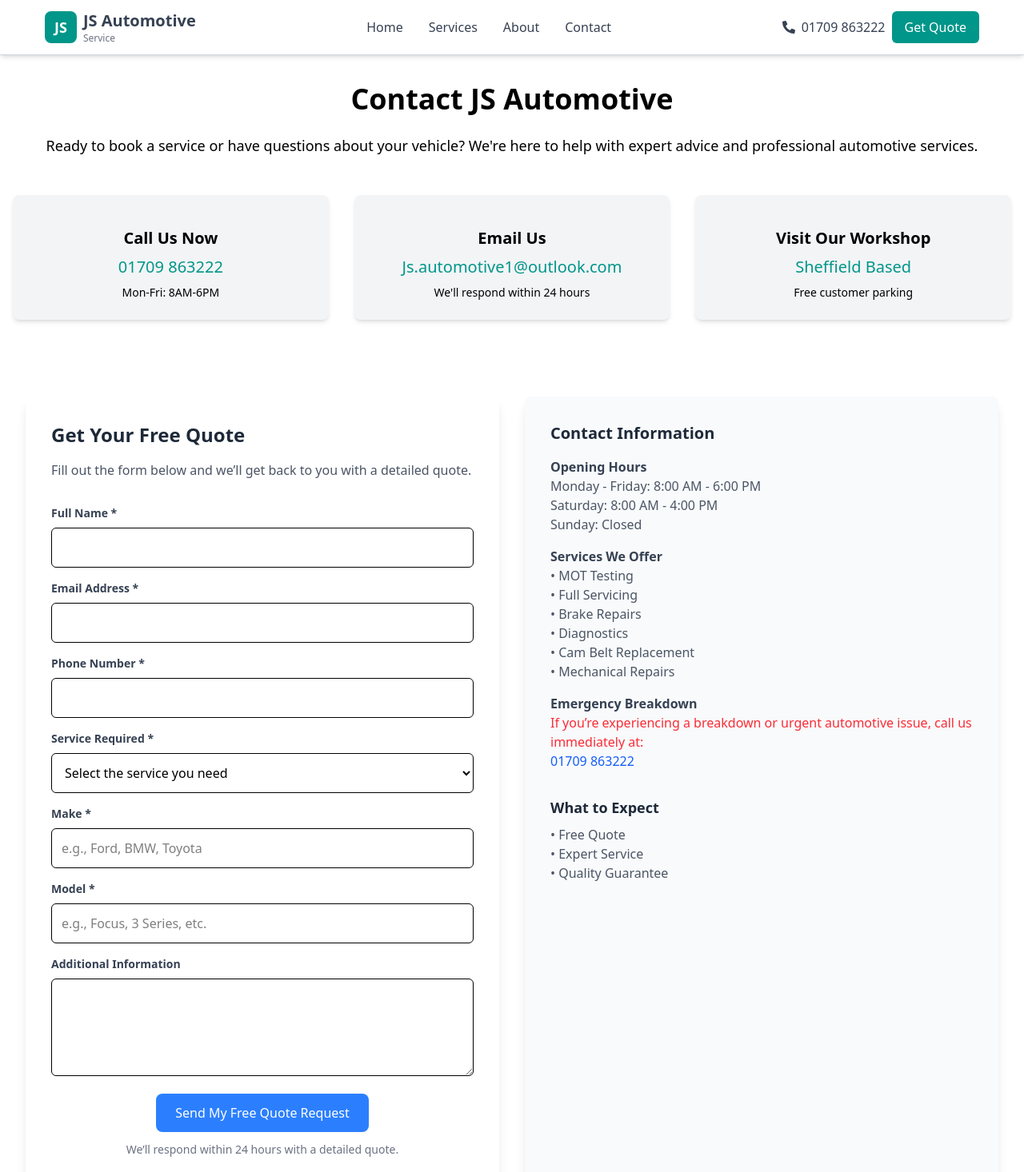
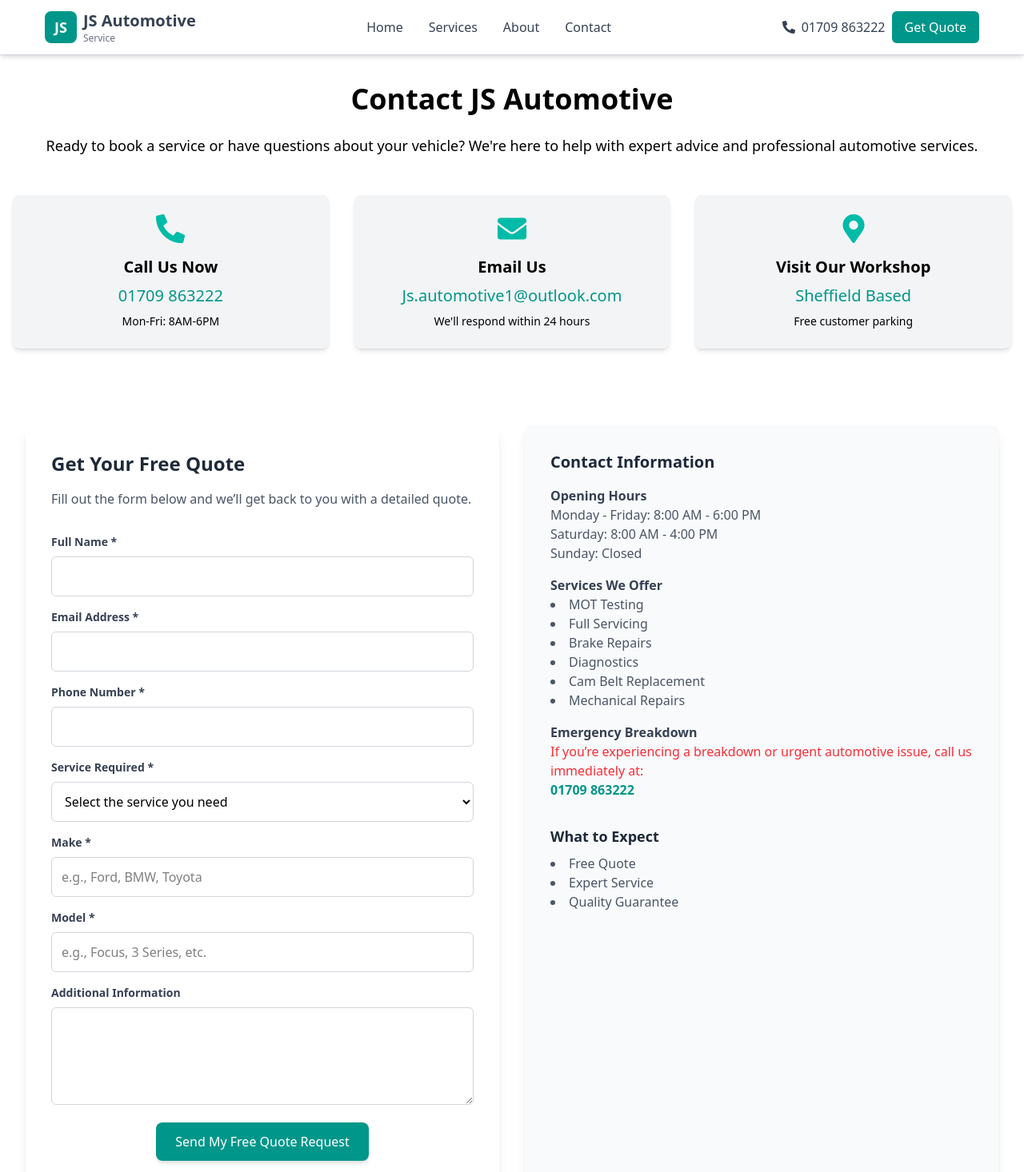
Before and after one commit to STharshan/js, a React (Vite) app: page /contact in a window 1280 px wide. Shown: the top 1466 px of the page at 80% size. Built offline with nearby package versions, Linux system fonts and the light colour scheme.

Commit message:
add home page animation

```diff
--- a/src/components/Contact/ContactHeader.jsx
+++ b/src/components/Contact/ContactHeader.jsx
@@ -1,4 +1,5 @@
 import React from 'react';
+import { FaPhoneAlt, FaEnvelope, FaMapMarkerAlt } from 'react-icons/fa';
 
 const ContactHeader = () => {
   return (
@@ -8,26 +9,56 @@ const ContactHeader = () => {
         <p className="text-lg mb-12">
           Ready to book a service or have questions about your vehicle? We're here to help with expert advice and professional automotive services.
         </p>
+
         <div className="grid md:grid-cols-3 gap-8">
-          <div className="bg-gray-100 p-6 rounded-lg shadow-md text-center">
-            <div className="text-teal-500 mb-4">
-              <i className="fas fa-phone-alt text-3xl"></i>
+          {/* Phone */}
+          <div
+            className="
+              bg-gray-100 p-6 rounded-lg shadow-md text-center
+              transition-all duration-300
+              hover:shadow-[0_0_25px_#00BFA5]
+              active:shadow-[0_0_25px_#00BFA5]
+              hover:scale-105
+            "
+          >
+            <div className="text-teal-500 mb-4 flex justify-center">
+              <FaPhoneAlt size={36} />
             </div>
             <h3 className="text-xl font-semibold mb-2">Call Us Now</h3>
             <p className="text-teal-600 text-xl mb-2">01709 863222</p>
             <p className="text-sm">Mon-Fri: 8AM-6PM</p>
           </div>
-          <div className="bg-gray-100 p-6 rounded-lg shadow-md text-center">
-            <div className="text-teal-500 mb-4">
-              <i className="fas fa-envelope text-3xl"></i>
+
+          {/* Email */}
+          <div
+            className="
+              bg-gray-100 p-6 rounded-lg shadow-md text-center
+              transition-all duration-300
+              hover:shadow-[0_0_25px_#00BFA5]
+              active:shadow-[0_0_25px_#00BFA5]
+              hover:scale-105
+            "
+          >
+            <div className="text-teal-500 mb-4 flex justify-center">
+              <FaEnvelope size={36} />
             </div>
             <h3 className="text-xl font-semibold mb-2">Email Us</h3>
             <p className="text-teal-600 text-xl mb-2">Js.automotive1@outlook.com</p>
             <p className="text-sm">We'll respond within 24 hours</p>
           </div>
-          <div className="bg-gray-100 p-6 rounded-lg shadow-md text-center">
-            <div className="text-teal-500 mb-4">
-              <i className="fas fa-map-marker-alt text-3xl"></i>
+
+          {/* Location */}
+          <div
+            className="
+              bg-gray-100 p-6 rounded-lg shadow-md text-center
+              transition-all duration-300
+              hover:shadow-[0_0_25px_#00BFA5]
+              active:shadow-[0_0_25px_#00BFA5]
+              hover:scale-105
+            "
+          >
+            <div className="text-teal-500 mb-4 flex justify-center">
+              <FaMapMarkerAlt size={36} />
             </div>
             <h3 className="text-xl font-semibold mb-2">Visit Our Workshop</h3>
             <p className="text-teal-600 text-xl mb-2">Sheffield Based</p>
--- a/src/components/Contact/QuoteForm.jsx
+++ b/src/components/Contact/QuoteForm.jsx
@@ -22,52 +22,71 @@ const QuoteForm = () => {
   return (
     <div className="max-w-screen-xl mx-auto px-4 sm:px-6 lg:px-8 py-8">
       <div className="grid grid-cols-1 md:grid-cols-2 gap-8">
+        {/* ✅ Quote Form */}
         <div className="bg-white p-8 rounded-lg shadow-lg">
           <h2 className="text-2xl font-bold text-gray-800 mb-4">Get Your Free Quote</h2>
-          <p className="text-gray-600 mb-8">Fill out the form below and we’ll get back to you with a detailed quote.</p>
+          <p className="text-gray-600 mb-8">
+            Fill out the form below and we’ll get back to you with a detailed quote.
+          </p>
+
           <form action="#">
+            {/* Full Name */}
             <div className="mb-4">
-              <label htmlFor="name" className="block text-sm font-semibold text-gray-700">Full Name *</label>
+              <label htmlFor="name" className="block text-sm font-semibold text-gray-700">
+                Full Name *
+              </label>
               <input
                 type="text"
                 id="name"
                 name="name"
-                className="w-full p-3 border rounded-md mt-2"
+                className="w-full p-3 border border-gray-300 rounded-md mt-2 focus:ring-2 focus:ring-teal-500 focus:border-teal-500 outline-none"
                 value={formData.name}
                 onChange={handleInputChange}
                 required
               />
             </div>
+
+            {/* Email */}
             <div className="mb-4">
-              <label htmlFor="email" className="block text-sm font-semibold text-gray-700">Email Address *</label>
+              <label htmlFor="email" className="block text-sm font-semibold text-gray-700">
+                Email Address *
+              </label>
               <input
                 type="email"
                 id="email"
                 name="email"
-                className="w-full p-3 border rounded-md mt-2"
+                className="w-full p-3 border border-gray-300 rounded-md mt-2 focus:ring-2 focus:ring-teal-500 focus:border-teal-500 outline-none"
                 value={formData.email}
                 onChange={handleInputChange}
                 required
               />
             </div>
+
+            {/* Phone */}
             <div className="mb-4">
-              <label htmlFor="phone" className="block text-sm font-semibold text-gray-700">Phone Number *</label>
+              <label htmlFor="phone" className="block text-sm font-semibold text-gray-700">
+                Phone Number *
+              </label>
               <input
                 type="tel"
                 id="phone"
                 name="phone"
-                className="w-full p-3 border rounded-md mt-2"
+                className="w-full p-3 border border-gray-300 rounded-md mt-2 focus:ring-2 focus:ring-teal-500 focus:border-teal-500 outline-none"
                 value={formData.phone}
                 onChange={handleInputChange}
                 required
               />
             </div>
+
+            {/* Service Required */}
             <div className="mb-4">
-              <label htmlFor="service" className="block text-sm font-semibold text-gray-700">Service Required *</label>
+              <label htmlFor="service" className="block text-sm font-semibold text-gray-700">
+                Service Required *
+              </label>
               <select
                 id="service"
                 name="service"
-                className="w-full p-3 border rounded-md mt-2"
+                className="w-full p-3 border border-gray-300 rounded-md mt-2 focus:ring-2 focus:ring-teal-500 focus:border-teal-500 outline-none"
                 value={formData.service}
                 onChange={handleInputChange}
                 required
@@ -81,87 +100,113 @@ const QuoteForm = () => {
                 <option value="Mechanical Repairs">Mechanical Repairs</option>
               </select>
             </div>
+
+            {/* Make */}
             <div className="mb-4">
-              <label htmlFor="make" className="block text-sm font-semibold text-gray-700">Make *</label>
+              <label htmlFor="make" className="block text-sm font-semibold text-gray-700">
+                Make *
+              </label>
               <input
                 type="text"
                 id="make"
                 name="make"
-                className="w-full p-3 border rounded-md mt-2"
+                className="w-full p-3 border border-gray-300 rounded-md mt-2 focus:ring-2 focus:ring-teal-500 focus:border-teal-500 outline-none"
                 value={formData.make}
                 onChange={handleInputChange}
                 placeholder="e.g., Ford, BMW, Toyota"
                 required
               />
             </div>
+
+            {/* Model */}
             <div className="mb-4">
-              <label htmlFor="model" className="block text-sm font-semibold text-gray-700">Model *</label>
+              <label htmlFor="model" className="block text-sm font-semibold text-gray-700">
+                Model *
+              </label>
               <input
                 type="text"
                 id="model"
                 name="model"
-                className="w-full p-3 border rounded-md mt-2"
+                className="w-full p-3 border border-gray-300 rounded-md mt-2 focus:ring-2 focus:ring-teal-500 focus:border-teal-500 outline-none"
                 value={formData.model}
                 onChange={handleInputChange}
                 placeholder="e.g., Focus, 3 Series, etc."
                 required
               />
             </div>
+
+            {/* Additional Info */}
             <div className="mb-4">
-              <label htmlFor="additionalInfo" className="block text-sm font-semibold text-gray-700">Additional Information</label>
+              <label htmlFor="additionalInfo" className="block text-sm font-semibold text-gray-700">
+                Additional Information
+              </label>
               <textarea
                 id="additionalInfo"
                 name="additionalInfo"
-                className="w-full p-3 border rounded-md mt-2"
+                className="w-full p-3 border border-gray-300 rounded-md mt-2 focus:ring-2 focus:ring-teal-500 focus:border-teal-500 outline-none"
                 value={formData.additionalInfo}
                 onChange={handleInputChange}
                 rows="4"
               ></textarea>
             </div>
+
+            {/* ✅ Submit Button with Teal Color */}
             <div className="flex justify-center mb-3">
               <button
                 type="submit"
-                className="bg-blue-500 text-white px-6 py-3 rounded-lg hover:bg-blue-700"
+                className="
+                  bg-teal-600 text-white px-6 py-3 rounded-lg
+                  hover:bg-teal-700 active:bg-teal-800
+                  transition-all duration-300 shadow-md
+                "
               >
                 Send My Free Quote Request
               </button>
             </div>
-              <p className="text-sm text-center text-gray-500">We’ll respond within 24 hours with a detailed quote.</p>
+
+            <p className="text-sm text-center text-gray-500">
+              We’ll respond within 24 hours with a detailed quote.
+            </p>
           </form>
         </div>
 
+        {/* ✅ Contact Information Side */}
         <div className="bg-gray-50 p-8 rounded-lg shadow-lg">
           <h3 className="text-xl font-semibold text-gray-800 mb-4">Contact Information</h3>
+
           <div className="mb-4">
             <p className="font-semibold text-gray-700">Opening Hours</p>
             <p className="text-gray-600">Monday - Friday: 8:00 AM - 6:00 PM</p>
             <p className="text-gray-600">Saturday: 8:00 AM - 4:00 PM</p>
             <p className="text-gray-600">Sunday: Closed</p>
           </div>
+
           <div className="mb-4">
             <p className="font-semibold text-gray-700">Services We Offer</p>
-            <ul className="text-gray-600">
-              <li>• MOT Testing</li>
-              <li>• Full Servicing</li>
-              <li>• Brake Repairs</li>
-              <li>• Diagnostics</li>
-              <li>• Cam Belt Replacement</li>
-              <li>• Mechanical Repairs</li>
+            <ul className="text-gray-600 list-disc list-inside">
+              <li>MOT Testing</li>
+              <li>Full Servicing</li>
+              <li>Brake Repairs</li>
+              <li>Diagnostics</li>
+              <li>Cam Belt Replacement</li>
+              <li>Mechanical Repairs</li>
             </ul>
           </div>
+
           <div className="mb-4">
             <p className="font-semibold text-gray-700">Emergency Breakdown</p>
             <p className="text-red-500">
               If you’re experiencing a breakdown or urgent automotive issue, call us immediately at:
             </p>
-            <p className="text-blue-600">01709 863222</p>
+            <p className="text-teal-600 font-semibold">01709 863222</p>
           </div>
+
           <div className="mt-8">
             <h4 className="text-lg font-semibold text-gray-800">What to Expect</h4>
-            <ul className="text-gray-600 mt-2">
-              <li>• Free Quote</li>
-              <li>• Expert Service</li>
-              <li>• Quality Guarantee</li>
+            <ul className="text-gray-600 mt-2 list-disc list-inside">
+              <li>Free Quote</li>
+              <li>Expert Service</li>
+              <li>Quality Guarantee</li>
             </ul>
           </div>
         </div>
```
Also changed, not shown: src/components/About/ExpertTeam.jsx (+28 -16 lines), src/components/About/OurStory.jsx (+44 -24 lines), src/components/About/WhyChooseUs.jsx (+16 -8 lines), src/components/Contact/FindOurWorkshop.jsx (+26 -9 lines).
